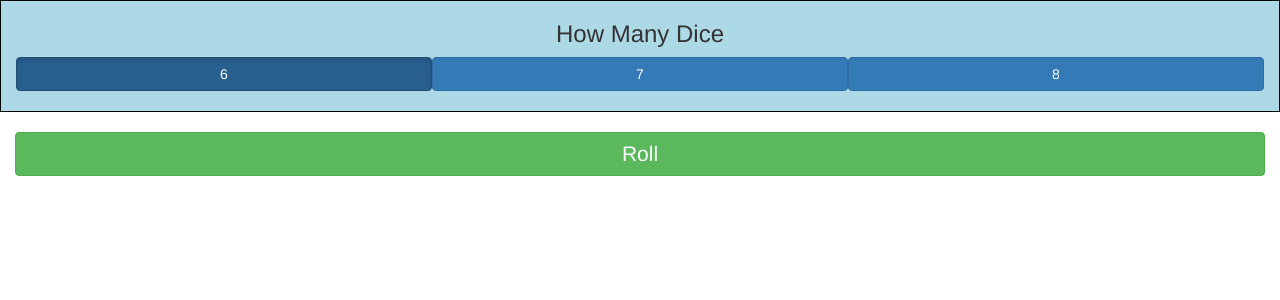
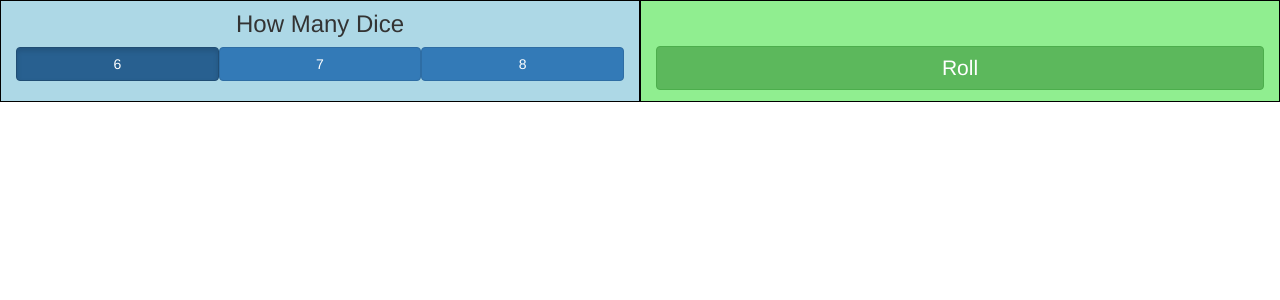
Before and after one commit to eliezerwohl/kingofdice, a PHP site: page / in a window 1280 px wide. Shown: the top 300 px of the page. Run offline with PHP 8.4, Linux system fonts and the light colour scheme; some libraries are stand-ins or nearby versions.

Commit message:
changed site so it looks okay on a full size screen

```diff
--- a/css/style.css
+++ b/css/style.css
@@ -15,16 +15,26 @@ img {
   min-height:82px;
 }
 
+h3{
+  margin-top: 10px
+}
 #rollIt{
   font-size: 1.5em;
   margin-top: 20px;
 }
 
+.rollingDiv{
+  border:1px black solid;
+  background:lightgreen;
+  padding-bottom:0px;
+  padding-top: 25px;
+  margin-bottom: 40px;
+}
 .diceCount{
   border:1px black solid;
   background:lightblue;
   padding-bottom: 20px;
 }
 .btn-success{
-  margin-bottom: 40px
+  margin-bottom: 11px
 }
--- a/home.html
+++ b/home.html
@@ -11,7 +11,7 @@
 <body>
   <div class="container-fluid">
     <div class="row">
-      <div class="col-md-12 diceCount">
+      <div class="col-md-12 col-lg-6 diceCount">
         <h3 class="text-center"> How Many Dice </h3>
         <div class="btn-group-justified" data-toggle="buttons">
           <label data-choice="6" class="btn btn-primary active">
@@ -25,13 +25,11 @@
           </label>
         </div>
       </div> <!-- col md 12 -->
-    </div><!--  row -->
-    <div class="row">
-      <div class="col-md-12">
+      <div class="col-md-12 col-lg-6 rollingDiv">
         <button class ="btn btn-success btn-block" id="rollIt"> Roll</button>
       </div> <!-- col md 12 -->
     </div> <!-- row -->
-    <div class="target">
+    <div class="target text-center">
     </div>
   </div>
 <script src="https://ajax.googleapis.com/ajax/libs/jquery/2.1.3/jquery.min.js"></script>
```
